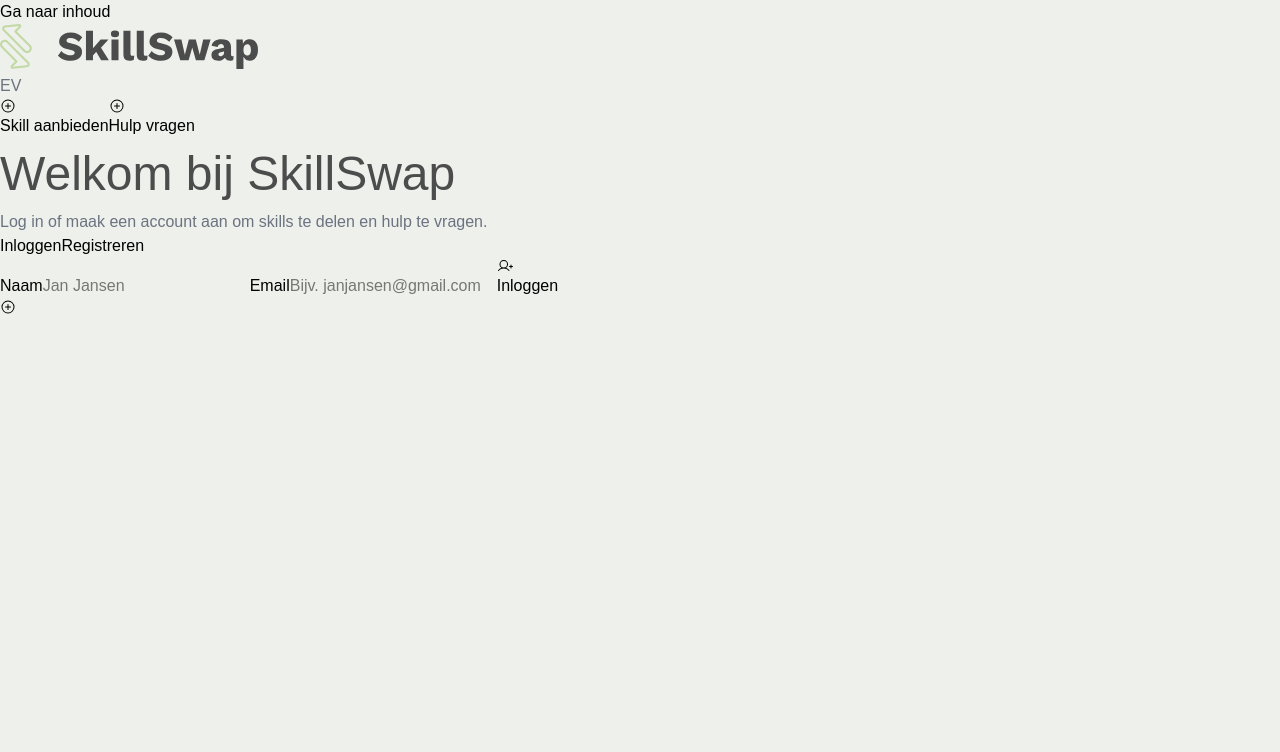
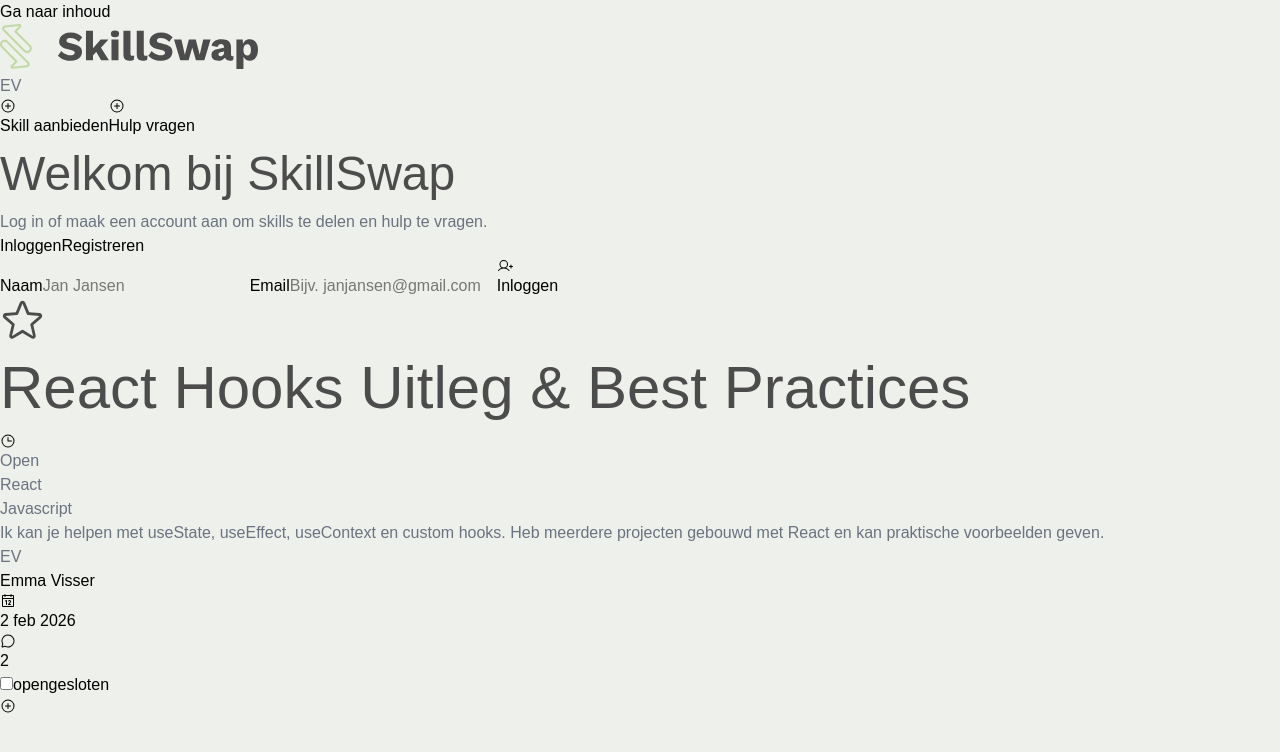
Before and after one commit to elevate-digital/skillswap, a Next.js app in the folder apps/web/: page /login in a window 1280 px wide. Shown: the top 752 px of the page. Built offline with nearby package versions, Linux system fonts and the light colour scheme; a web font is replaced by a local one.

Commit message:
fix: Discussion component toegevoegd op inlog pagina #15

```diff
--- a/apps/web/app/login/page.tsx
+++ b/apps/web/app/login/page.tsx
@@ -5,6 +5,7 @@ import { AuthPopup } from "@/lib/components";
 import { PopupOverlay } from "@/lib/components";
 import { LoginForm } from "@/lib/components";
 import { RegisterForm } from "@/lib/components";
+import { DiscussionCard } from "@/lib/components";
 
 export default function Login() {
 
@@ -12,13 +13,15 @@ export default function Login() {
   const mode = params.get("mode") === "register" ? "register" : "login";
 
   return (
-    <main id="inhoud">
+    <main id="inhoud" className="py-[1em] md:py-[2em]">
           <PopupOverlay>
             <AuthPopup title="Welkom bij SkillSwap" description="Log in of maak een account aan om skills te delen en hulp te vragen.">
                 {mode === "login" && <LoginForm />}
                 {mode === "register" && <RegisterForm />}
             </AuthPopup>
           </PopupOverlay>
+
+          <DiscussionCard />
     </main>
   )
 }
```
